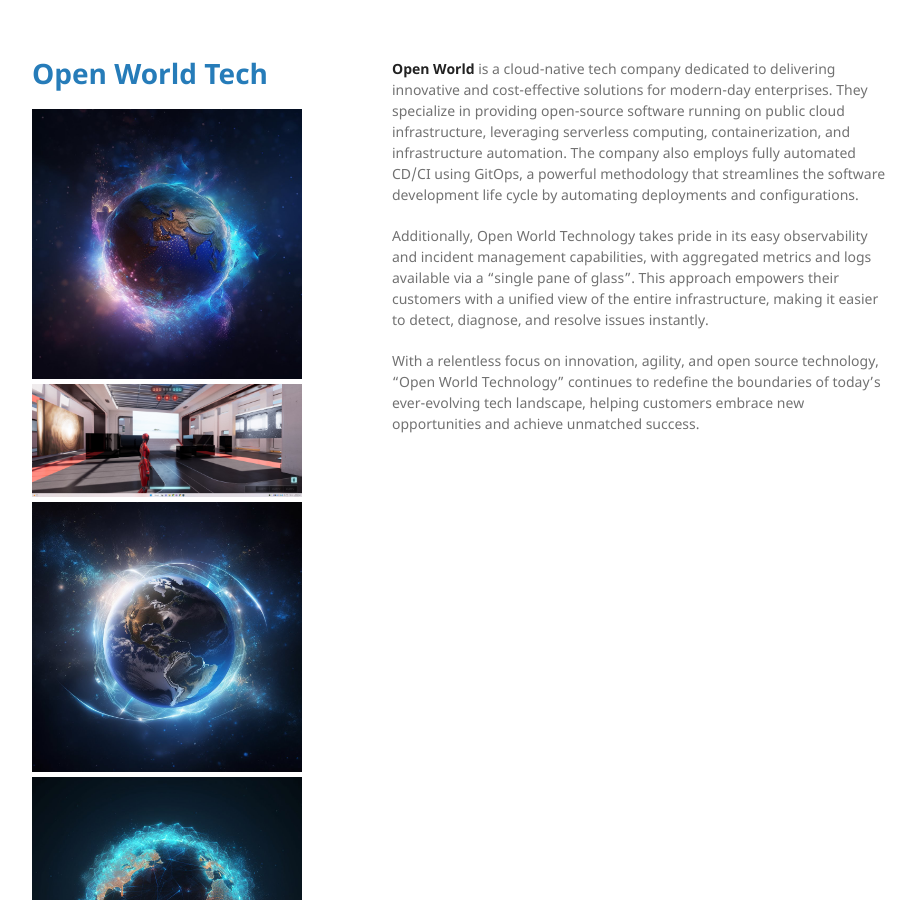
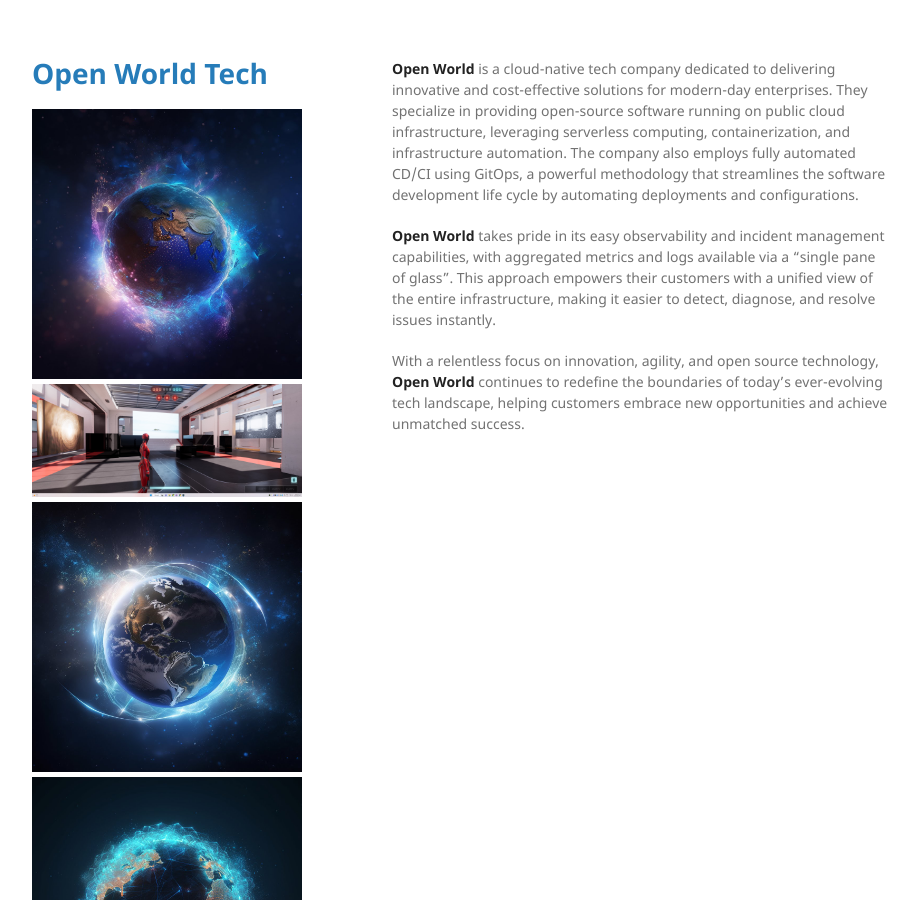
Before and after one commit to OpenWorldGame-Io/OpenWorldTech-Io.github.io, a Jekyll site: the page built from index.md, in a window 1280 px wide. Shown: the whole page, without its empty margins (178-1096 px from the left). Built offline with Jekyll 4.4.1, drawn with Linux system fonts in a browser that asks for light colours.

Commit message:
Update index.md

```diff
--- a/index.md
+++ b/index.md
@@ -3,6 +3,6 @@
 ---
 **Open World** is a cloud-native tech company dedicated to delivering innovative and cost-effective solutions for modern-day enterprises. They specialize in providing open-source software running on public cloud infrastructure, leveraging serverless computing, containerization, and infrastructure automation. The company also employs fully automated CD/CI using GitOps, a powerful methodology that streamlines the software development life cycle by automating deployments and configurations.
 
-Additionally, Open World Technology takes pride in its easy observability and incident management capabilities, with aggregated metrics and logs available via a "single pane of glass". This approach empowers their customers with a unified view of the entire infrastructure, making it easier to detect, diagnose, and resolve issues instantly.
+**Open World** takes pride in its easy observability and incident management capabilities, with aggregated metrics and logs available via a "single pane of glass". This approach empowers their customers with a unified view of the entire infrastructure, making it easier to detect, diagnose, and resolve issues instantly.
 
-With a relentless focus on innovation, agility, and open source technology, "Open World Technology" continues to redefine the boundaries of today's ever-evolving tech landscape, helping customers embrace new opportunities and achieve unmatched success.
+With a relentless focus on innovation, agility, and open source technology, **Open World** continues to redefine the boundaries of today's ever-evolving tech landscape, helping customers embrace new opportunities and achieve unmatched success.
```
